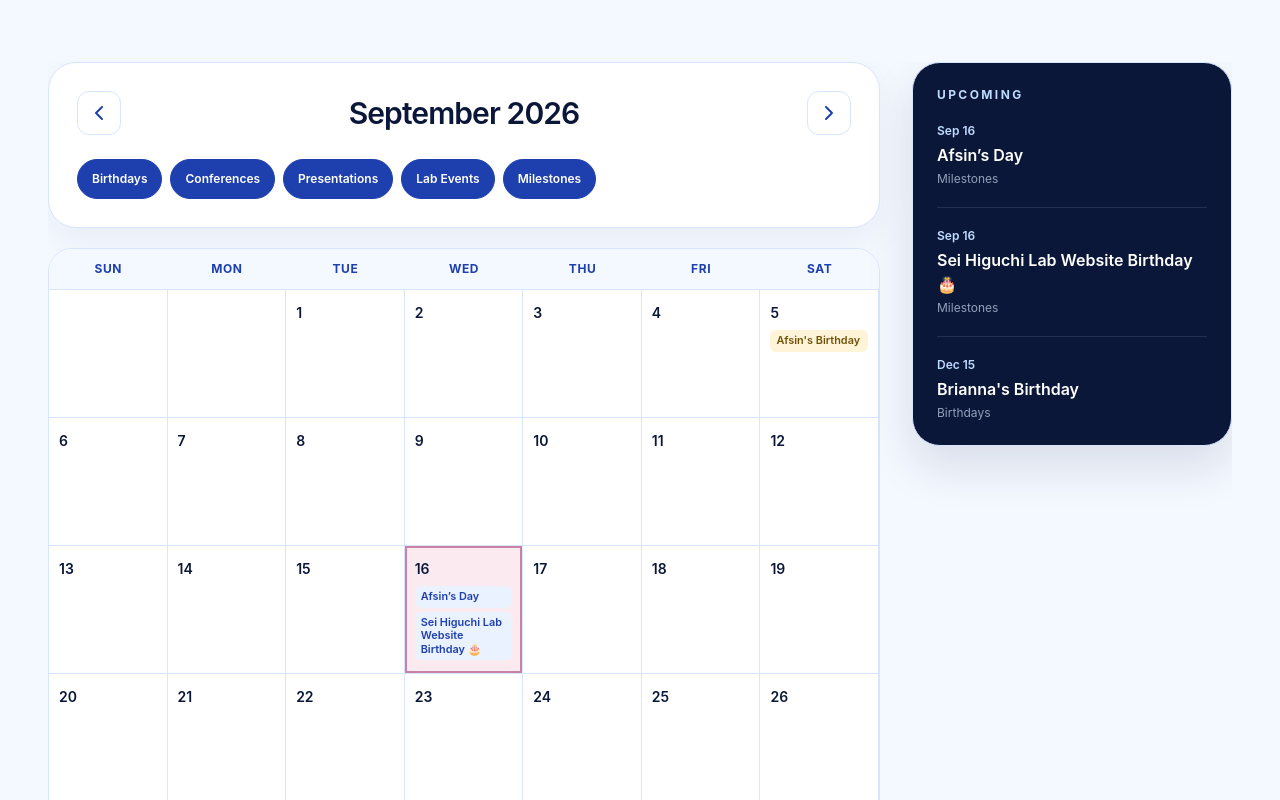
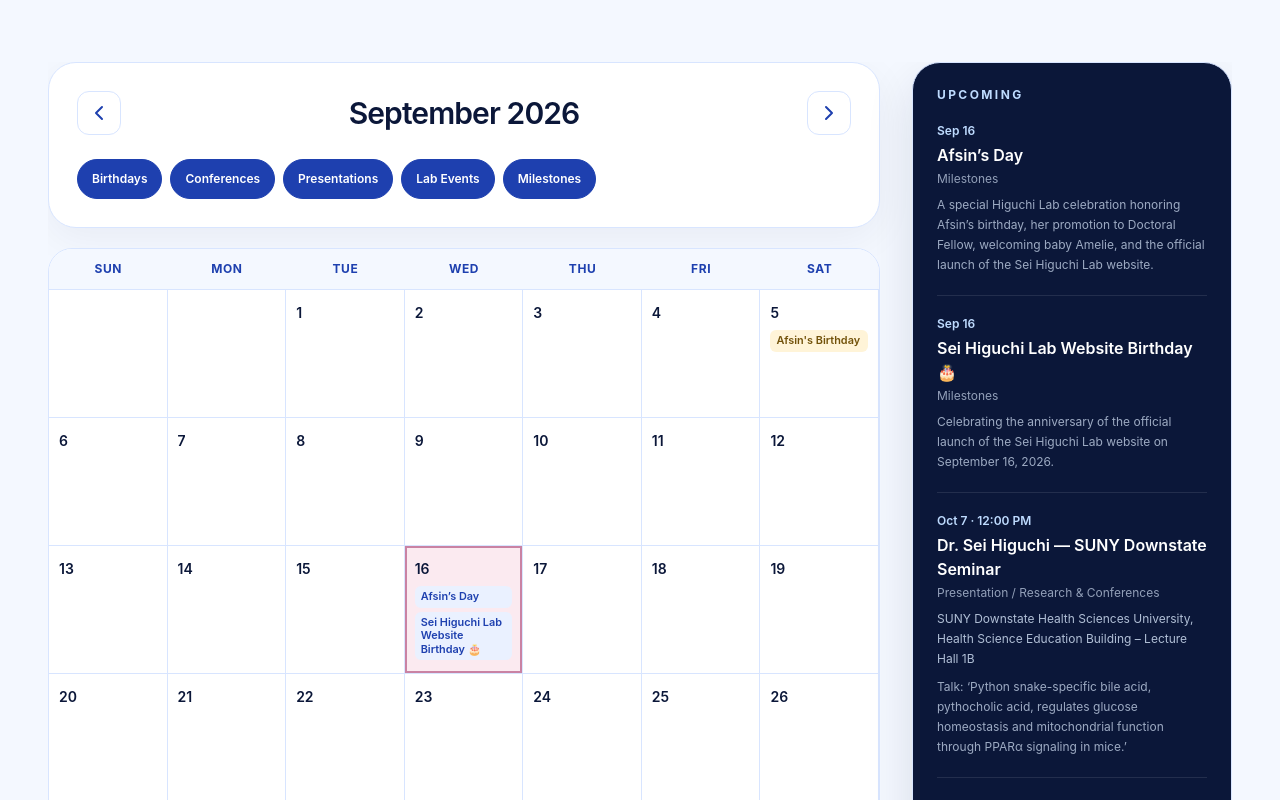
Before and after one commit to labseihiguchi-prog/sei-higuchi-lab, a Next.js app: page /lab-calendar in a window 1280 px wide. Shown: the part 540-1340 px from the top of the page. Built offline with nearby package versions, Linux system fonts and the light colour scheme; no server answers.

Commit message:
Add SUNY Downstate seminar announcement

```diff
--- a/components/lab-calendar.tsx
+++ b/components/lab-calendar.tsx
@@ -121,7 +121,7 @@ export function LabCalendar() {
       </div>
       <aside className="self-start rounded-[28px] border border-[#D8E5FF] bg-[#0B1739] p-6 text-white shadow-[0_20px_48px_rgba(11,23,57,0.12)]">
         <p className="text-xs font-bold uppercase tracking-[0.2em] text-blue-200">Upcoming</p>
-        <ol className="mt-5 space-y-5">{upcoming.map(({ event, date }) => <li key={event.id} className="border-b border-white/10 pb-5 last:border-0 last:pb-0"><p className="text-xs font-semibold text-blue-200">{new Date(`${date}T12:00:00`).toLocaleDateString("en-US", { month: "short", day: "numeric" })}</p>{event.href ? <Link href={event.href} className="mt-1 block font-semibold hover:text-blue-200">{event.title}</Link> : <p className="mt-1 font-semibold">{event.title}</p>}<p className="mt-1 text-xs text-blue-100/65">{calendarTypeLabels[event.type]}</p></li>)}</ol>
+        <ol className="mt-5 space-y-5">{upcoming.map(({ event, date }) => <li key={event.id} className="border-b border-white/10 pb-5 last:border-0 last:pb-0"><p className="text-xs font-semibold text-blue-200">{new Date(`${date}T12:00:00`).toLocaleDateString("en-US", { month: "short", day: "numeric" })}{event.time ? ` · ${event.time}` : ""}</p>{event.href ? <Link href={event.href} className="mt-1 block font-semibold hover:text-blue-200">{event.title}</Link> : <p className="mt-1 font-semibold">{event.title}</p>}<p className="mt-1 text-xs text-blue-100/65">{event.categoryLabel ?? calendarTypeLabels[event.type]}</p>{event.location && <p className="mt-2 text-xs leading-5 text-blue-100/80">{event.location}</p>}{event.description && <p className="mt-2 text-xs leading-5 text-blue-100/70">{event.description}</p>}</li>)}</ol>
       </aside>
     </div>
   );
--- a/components/news-timeline.tsx
+++ b/components/news-timeline.tsx
@@ -46,9 +46,30 @@ export function NewsTimeline({ items }: { items: NewsItem[] }) {
                 <span aria-hidden="true" className="absolute -left-[2.6rem] top-2 h-4 w-4 rounded-full bg-[#1E40AF] ring-8 ring-[#E8F0FF] sm:-left-[3.55rem]" />
                 <article className="overflow-hidden rounded-[24px] border border-[#D8E5FF] bg-white shadow-[0_8px_28px_rgba(11,23,57,0.045)]">
                   {item.image && (
-                    <div className="relative aspect-[16/7] overflow-hidden border-b border-[#D8E5FF] bg-[#EAF1FF]">
-                      <Image src={item.image.src} alt={item.image.alt} fill sizes="(min-width: 1024px) 64rem, 100vw" className="object-cover object-center" />
-                    </div>
+                    item.image.preserveAspectRatio ? (
+                      <div className="border-b border-[#D8E5FF] bg-[#F4F8FF] p-4 sm:p-8">
+                        <Link
+                          href={item.image.href ?? item.image.src}
+                          target="_blank"
+                          rel="noopener noreferrer"
+                          aria-label={`View larger: ${item.image.alt}`}
+                          className="mx-auto block max-w-2xl overflow-hidden rounded-xl bg-white shadow-[0_14px_40px_rgba(11,23,57,0.12)] transition-transform duration-200 hover:-translate-y-0.5 focus-visible:outline-2 focus-visible:outline-offset-4 focus-visible:outline-[#1E40AF] motion-reduce:transform-none motion-reduce:transition-none"
+                        >
+                          <Image
+                            src={item.image.src}
+                            alt={item.image.alt}
+                            width={item.image.width ?? 1360}
+                            height={item.image.height ?? 1760}
+                            sizes="(min-width: 1024px) 42rem, 100vw"
+                            className="h-auto w-full"
+                          />
+                        </Link>
+                      </div>
+                    ) : (
+                      <div className="relative aspect-[16/7] overflow-hidden border-b border-[#D8E5FF] bg-[#EAF1FF]">
+                        <Image src={item.image.src} alt={item.image.alt} fill sizes="(min-width: 1024px) 64rem, 100vw" className="object-cover object-center" />
+                      </div>
+                    )
                   )}
                   <div className="p-7 sm:p-8">
                     <div className="flex flex-wrap items-center gap-3 text-xs font-bold uppercase tracking-[0.14em] text-[#1E40AF]">
@@ -58,6 +79,11 @@ export function NewsTimeline({ items }: { items: NewsItem[] }) {
                     </div>
                     <h3 className="mt-4 text-xl font-semibold text-[#0B1739]">{item.title}</h3>
                     <p className="mt-3 text-sm leading-7 text-[#34435E]">{item.summary}</p>
+                    {item.details && (
+                      <ul className="mt-5 grid gap-2 border-l-2 border-[#BFD3FB] pl-4 text-sm leading-6 text-[#34435E]">
+                        {item.details.map((detail) => <li key={detail}>{detail}</li>)}
+                      </ul>
+                    )}
                     {item.href && (
                       <Link href={item.href} className="mt-6 inline-flex items-center text-sm font-semibold text-[#1E40AF] transition-colors hover:text-[#17358F] focus-visible:outline-2 focus-visible:outline-offset-4 focus-visible:outline-[#1E40AF]">
                         {item.linkLabel ?? "Read more"}<ArrowRight size={16} className="ml-2" aria-hidden="true" />
--- a/data/calendar-events.ts
+++ b/data/calendar-events.ts
@@ -12,6 +12,9 @@ export type CalendarEvent = {
   recurring?: boolean;
   personSlug?: string;
   description?: string;
+  time?: string;
+  location?: string;
+  categoryLabel?: string;
   href?: string;
   showOnCalendar: boolean;
   homepageCelebration?: boolean;
@@ -83,7 +86,20 @@ export const websiteAnniversary: CalendarEvent = {
   homepageCelebration: true,
 };
 
-export const calendarEvents: CalendarEvent[] = [...birthdayEvents, afsinsDay, websiteAnniversary, ...archiveEvents];
+export const sunyDownstateSeminar: CalendarEvent = {
+  id: "sei-higuchi-suny-downstate-seminar-2026",
+  title: "Dr. Sei Higuchi — SUNY Downstate Seminar",
+  type: "presentation",
+  date: "2026-10-07",
+  time: "12:00 PM",
+  categoryLabel: "Presentation / Research & Conferences",
+  location: "SUNY Downstate Health Sciences University, Health Science Education Building – Lecture Hall 1B",
+  description: "Talk: ‘Python snake-specific bile acid, pythocholic acid, regulates glucose homeostasis and mitochondrial function through PPARα signaling in mice.’",
+  href: "/news",
+  showOnCalendar: true,
+};
+
+export const calendarEvents: CalendarEvent[] = [...birthdayEvents, afsinsDay, websiteAnniversary, sunyDownstateSeminar, ...archiveEvents];
 
 export const calendarTypeLabels: Record<CalendarEventType, string> = {
   birthday: "Birthdays",
--- a/data/news.ts
+++ b/data/news.ts
@@ -1,4 +1,4 @@
-export const newsCategories = ["All", "Publications", "Conferences", "Awards", "Students", "Outreach", "Lab Updates"] as const;
+export const newsCategories = ["All", "Publications", "Research & Conferences", "Awards", "Students", "Outreach", "Lab Updates"] as const;
 
 export type NewsCategory = Exclude<(typeof newsCategories)[number], "All">;
 
@@ -14,10 +14,39 @@ export type NewsItem = {
   image?: {
     src: string;
     alt: string;
+    width?: number;
+    height?: number;
+    href?: string;
+    preserveAspectRatio?: boolean;
   };
+  details?: string[];
 };
 
 export const newsItems: NewsItem[] = [
+  {
+    id: "sei-higuchi-suny-downstate-seminar-2026",
+    title: "Dr. Sei Higuchi to Present at SUNY Downstate",
+    summary: "Dr. Sei Higuchi will present a Molecular & Cellular Biology Seminar at SUNY Downstate Health Sciences University on October 7, 2026. His talk, ‘Python snake-specific bile acid, pythocholic acid, regulates glucose homeostasis and mitochondrial function through PPARα signaling in mice,’ will highlight the Higuchi Lab’s research into the metabolic functions of python-derived bile acids.",
+    category: "Research & Conferences",
+    publishedAt: "2026-10-07",
+    displayDate: "October 7, 2026",
+    details: [
+      "Wednesday, October 7, 2026",
+      "12:00 PM",
+      "SUNY Downstate Health Sciences University",
+      "Health Science Education Building – Lecture Hall 1B",
+      "Molecular & Cellular Biology Seminar",
+      "Sponsored by the School of Graduate Studies",
+    ],
+    image: {
+      src: "/images/news/sei-higuchi-suny-downstate-seminar-2026.png",
+      alt: "Official flyer for Dr. Sei Higuchi’s Molecular & Cellular Biology Seminar at SUNY Downstate Health Sciences University.",
+      width: 1360,
+      height: 1760,
+      href: "/files/sei-higuchi-suny-downstate-seminar-2026.pdf",
+      preserveAspectRatio: true,
+    },
+  },
   {
     id: "sei-higuchi-lab-website-launch-2026",
     title: "Sei Higuchi Lab Website Officially Launches",
```
Also changed, not shown: 2 other files (tests, documents, lock files or other folders).
